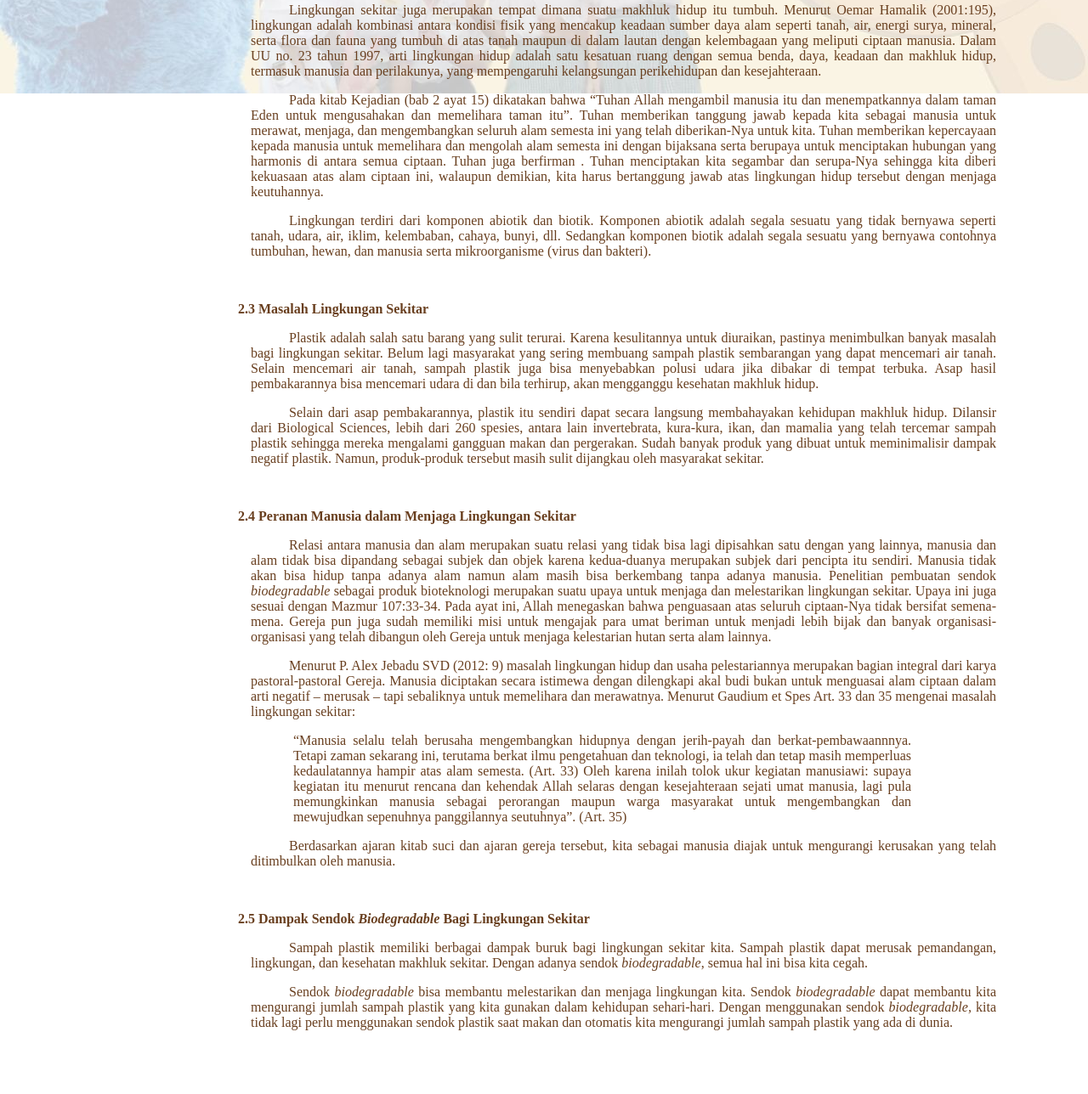
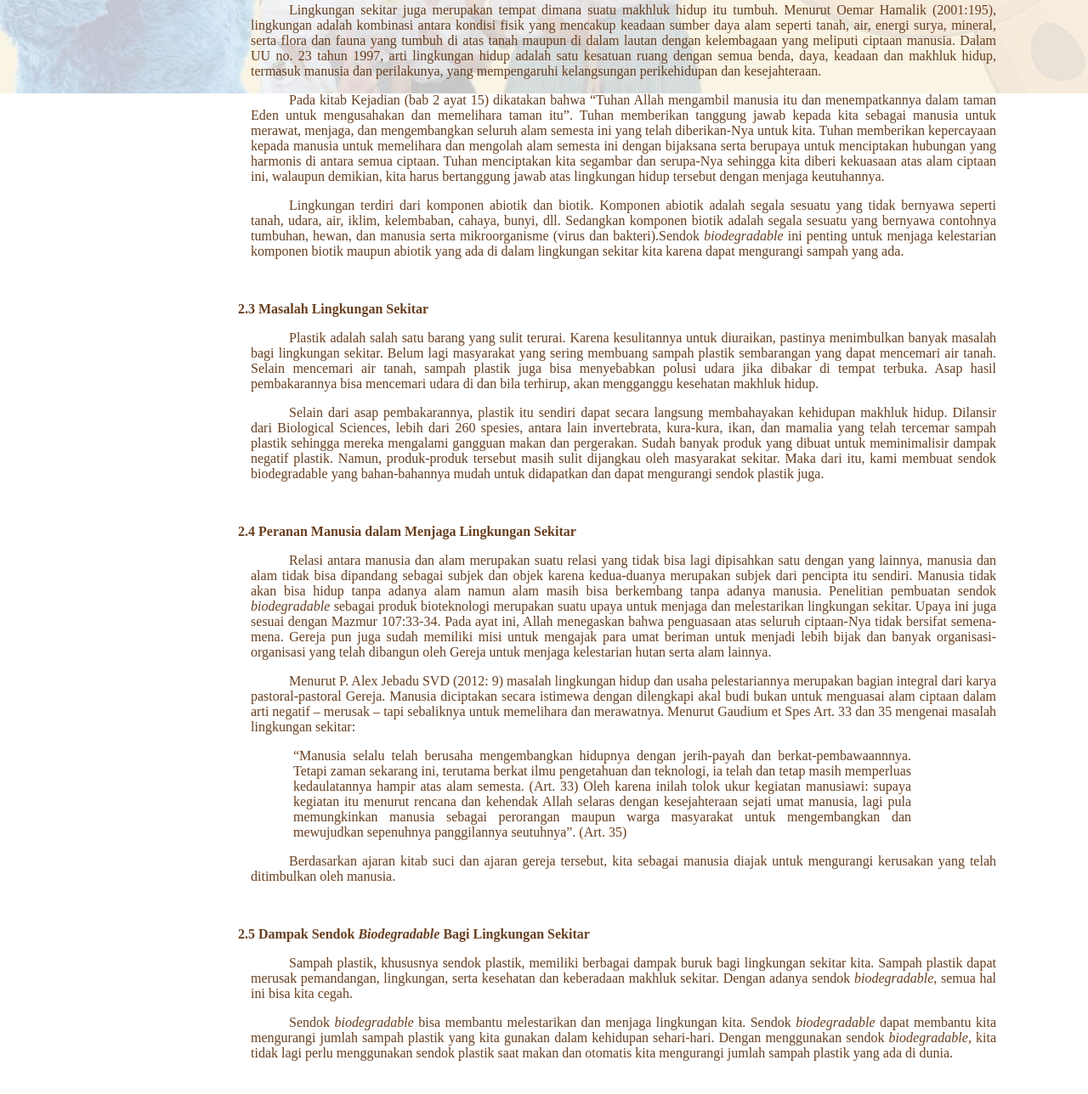
Before and after one commit to alelovestocode/webilipa, a plain HTML site: page bab2.html in a window 1280 px wide. Shown: the part 390-1678 px from the top of the page at 85% size. Before the commit the page ends 1645 px from the top, so only its background shows below. Drawn offline with Linux system fonts and the light colour scheme.

Commit message:
Update bab2.html

```diff
--- a/bab2.html
+++ b/bab2.html
@@ -142,12 +142,12 @@ keadaan dan makhluk hidup, termasuk manusia dan perilakunya, yang mempengaruhi k
 dalam taman Eden untuk mengusahakan dan memelihara taman itu”. Tuhan memberikan tanggung jawab kepada kita sebagai manusia
 untuk merawat, menjaga, dan mengembangkan seluruh alam semesta ini yang telah diberikan-Nya untuk kita. Tuhan memberikan
 kepercayaan kepada manusia untuk memelihara dan mengolah alam semesta ini dengan bijaksana serta berupaya untuk menciptakan
-hubungan yang harmonis di antara semua ciptaan. Tuhan juga berfirman . Tuhan menciptakan kita segambar dan serupa-Nya sehingga
+hubungan yang harmonis di antara semua ciptaan. Tuhan menciptakan kita segambar dan serupa-Nya sehingga
 kita diberi kekuasaan atas alam ciptaan ini, walaupun demikian, kita harus bertanggung jawab atas lingkungan hidup tersebut
 dengan menjaga keutuhannya.</p>
 <p align = "justify" style = "margin-left: 190px; margin-right: 90px">Lingkungan terdiri dari komponen abiotik dan biotik.
 Komponen abiotik adalah segala sesuatu yang tidak bernyawa seperti tanah, udara, air, iklim, kelembaban, cahaya, bunyi, dll.
-Sedangkan komponen biotik adalah segala sesuatu yang bernyawa contohnya tumbuhan, hewan, dan manusia serta mikroorganisme (virus dan bakteri).<a name ="Part 2.3"></p><br>
+Sedangkan komponen biotik adalah segala sesuatu yang bernyawa contohnya tumbuhan, hewan, dan manusia serta mikroorganisme (virus dan bakteri).Sendok <i>biodegradable</i> ini penting untuk menjaga kelestarian komponen biotik maupun abiotik yang ada di dalam lingkungan sekitar kita karena dapat mengurangi sampah yang ada.<a name ="Part 2.3"></p><br>
 
 <p><b>2.3 Masalah Lingkungan Sekitar</p></b>
 <p align = "justify" style = "margin-left: 190px; margin-right: 90px">Plastik adalah salah satu barang yang sulit terurai. Karena kesulitannya untuk diuraikan, pastinya
@@ -158,7 +158,7 @@ hidup.</p>
 <p align = "justify" style = "margin-left: 190px; margin-right: 90px">Selain dari asap pembakarannya, plastik itu sendiri dapat secara langsung membahayakan kehidupan makhluk
 hidup. Dilansir dari Biological Sciences, lebih dari 260 spesies, antara lain invertebrata, kura-kura, ikan, dan mamalia yang
 telah tercemar sampah plastik sehingga mereka mengalami gangguan makan dan pergerakan. Sudah banyak produk yang dibuat untuk
-meminimalisir dampak negatif plastik. Namun, produk-produk tersebut masih sulit dijangkau oleh masyarakat sekitar.<a name = "Part 2.4"></p><br>
+meminimalisir dampak negatif plastik. Namun, produk-produk tersebut masih sulit dijangkau oleh masyarakat sekitar. Maka dari itu, kami membuat sendok biodegradable yang bahan-bahannya mudah untuk didapatkan dan dapat mengurangi sendok plastik juga.<a name = "Part 2.4"></p><br>
 
 <p><b>2.4 Peranan Manusia dalam Menjaga Lingkungan Sekitar</p></b>
 <p align = "justify" style = "margin-left: 190px; margin-right: 90px">Relasi antara manusia dan alam merupakan suatu relasi yang tidak bisa lagi dipisahkan satu dengan yang
@@ -183,8 +183,8 @@ kerusakan yang telah ditimbulkan oleh manusia.</p><br>
 
 <a name ="Part 2.5">
 <p><b>2.5 Dampak Sendok <i>Biodegradable</i> Bagi Lingkungan Sekitar</p></b>
-<p align = "justify" style = "margin-left: 190px; margin-right: 90px">Sampah plastik memiliki berbagai dampak buruk bagi lingkungan sekitar kita. Sampah plastik dapat merusak
-pemandangan, lingkungan, dan kesehatan makhluk sekitar. Dengan adanya sendok <i>biodegradable</i>, semua hal ini bisa kita cegah.</p>
+<p align = "justify" style = "margin-left: 190px; margin-right: 90px">Sampah plastik, khususnya sendok plastik, memiliki berbagai dampak buruk bagi lingkungan sekitar kita. Sampah plastik dapat merusak
+pemandangan, lingkungan, serta kesehatan dan keberadaan makhluk sekitar. Dengan adanya sendok <i>biodegradable</i>, semua hal ini bisa kita cegah.</p>
 <p align = "justify" style = "margin-left: 190px; margin-right: 90px">Sendok <i>biodegradable</i> bisa membantu melestarikan dan menjaga lingkungan kita. Sendok <i>biodegradable</i> dapat
 membantu kita mengurangi jumlah sampah plastik yang kita gunakan dalam kehidupan sehari-hari. Dengan menggunakan sendok
 <i>biodegradable,</i> kita tidak lagi perlu menggunakan sendok plastik saat makan dan otomatis kita mengurangi jumlah sampah plastik yang ada di dunia.</p><br>
```
